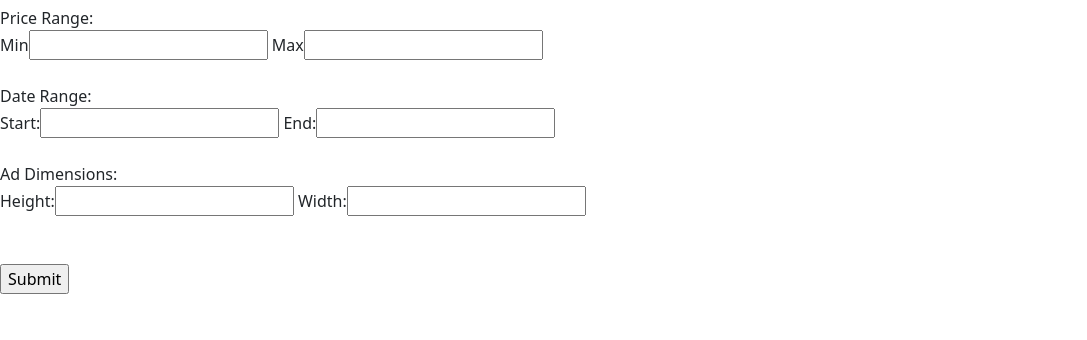
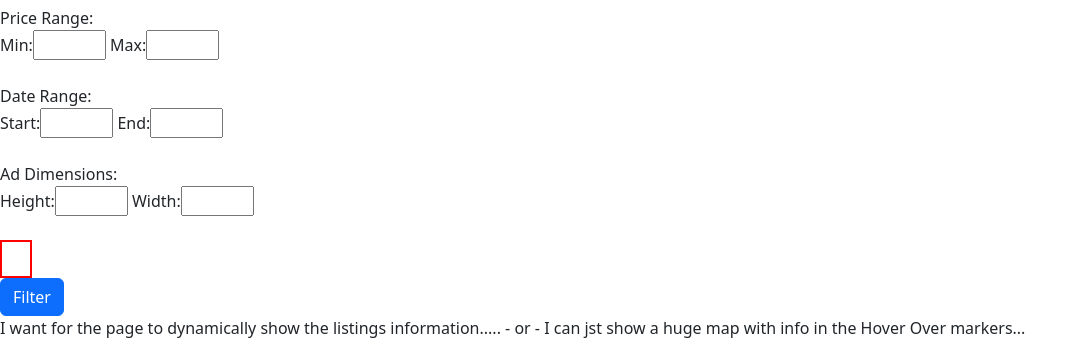
Before and after one commit to dmazuera/project, a Flask app: page /search_zipcode in a window 1280 px wide. Shown: the part 631-971 px from the top of the page, without its empty margins (0-1087 px from the left). Before the commit the page ends 925 px from the top, so only its background shows below. Run offline with Flask 2, Linux system fonts and the light colour scheme; data that the repository does not hold is empty; some libraries are stand-ins or nearby versions.

Commit message:
commiting changes to Filter Search and markers on map.

```diff
--- a/model_project.py
+++ b/model_project.py
@@ -50,8 +50,8 @@
     phone = db.Column(db.String(64), nullable=False)
     address = db.Column(db.String(1000), nullable=False)
     zipcode = db.Column(db.String(64), nullable=False)
-    lat = db.Column(db.Float, nullable=False)
-    lng = db.Column(db.Float, nullable=False)
+    lat = db.Column(db.Float)
+    lng = db.Column(db.Float)
     height_max = db.Column(db.Integer)
     width_max = db.Column(db.Integer)
     image = db.Column(db.String(1000))
--- /dev/null
+++ b/static/js/map-refine.js
@@ -0,0 +1,33 @@
+
+function FilterListings(start_date, end_date, min_price, max_price, ad-height, ad-width) {
+    var totalDays = end_date - start_date;
+    var priceListing = 15;
+
+    var totalPrice = totalDays * priceListing;
+
+    return totalPrice;
+}
+
+$('#refine-search').on('submit', function (evt) {
+    evt.preventDefault();
+    // debugger
+
+
+    var startDate = parseInt($('#start_date').val());
+    var endDate = parseInt($('#end_date').val());
+
+    var total_amt = total(startDate, endDate);
+
+    $('#result').text(total_amt);
+
+});
+
+
+
+
+Function:
+Take in the adustments from max_price min_price... startDate endDate.... ad dimensions.. and
+SEARCH through the zipcode datamase **already** displayed on the page and
+filter that database FURTHER to show now only
+
+Marker results that match that filter ask.
--- a/static/js/map.js
+++ b/static/js/map.js
@@ -1,9 +1,12 @@
+
+
 function initMap() {
 
-  // Specify where the map is centered
+  // Intial map hard coded to center of the Bay Area
   // Defining this variable outside of the map optios markers
   // it easier to dynamically change if you need to recenter
-  var myLatLng = {lat: 37.594, lng: -122.200};
+  var bayMap = {lat: 37.594, lng: -122.200};
+  var myLatLng = bayMap
 
   // Create a map object and specify the DOM element for display.
   var map = new google.maps.Map(document.getElementById('diana-map'), {
@@ -35,6 +38,38 @@
           infoWindow.open(map, marker);
       });
   }
+
+
+  // //////////////////////////
+  // // geocoding by address //
+  // //////////////////////////
+
+  // function addHackbrightByAddress() {
+  //   var hackbright = new google.maps.Geocoder();
+  //   var address = "683 Sutter Street, San Francisco, CA";
+
+  //   hackbright.geocode({'address': address},
+  //     function(results, status) {
+  //       if (status === google.maps.GeocoderStatus.OK) {
+  //         map.setCenter(results[0].geometry.location);
+  //         var marker = new google.maps.Marker({
+  //           map: map,
+  //           position: results[0].geometry.location
+  //         });
+  //       } else {
+  //         alert('Geocode was not successful for the following reason: ' + status);
+  //       }
+  //   });
+  // }
+
+  // // addHackbrightByAddress();
+
+
 }
 
 google.maps.event.addDomListener(window, 'load', initMap);
+
+
+
+
+// ############################# everything below here comment out #############################
--- a/templates/map_select_listing.html
+++ b/templates/map_select_listing.html
@@ -21,7 +21,8 @@
       <div id=listing{{ listing.listing_id }}  class=marker-div data-business={{ listing.business }} data-address={{ listing.address }} data-lat={{ listing.lat }} data-lng={{ listing.lng }}></div>
 
           <script>
-              var lat = $('#listing {{ listing.listing_id }} ').data('lat');
+              var lat = $('#listing{{ listing.listing_id }}').data('lat');
+              var lng = $('#listing{{ listing.listing_id }}').data('lng');
 
               var marker = new google.maps.Marker( {
                   location : {lat: lat , lng: lng},
@@ -39,7 +40,7 @@
 
 
     <div id="diana-map" ></div>
-
+<!--
 
     <div id="search_listings">
         <h1> Filter Your Search</h1>
@@ -62,7 +63,45 @@
             <br>
             <input type="submit" name="refine_search">
         </form>
+  </div> -->
+
+
+  <div>
+    <h1> Filter Your Search</h1>
+        <form id="refine-search">
+
+            Price Range: <br>
+            Min:<input type="text" size="2" name="min_price" id="min_price" required>
+            Max:<input type="text" size="2" name="max_price" id="max_price" required><br>
+            <br>
+
+            Date Range: <br>
+            Start:<input type="text" size="2" name="start_date" id="start_date" required>
+            End:<input type="text" size="2" name="end_date" id="end_date" required><br>
+            <br>
+
+            Ad Dimensions: <br>
+            Height:<input type="text" size="2" name="ad_height" id="ad-height" required>
+            Width:<input type="text" size="2" name="ad_width" id="ad-width" required><br>
+
+            <br>
+            <span id="result">&nbsp;</span>
+       <!--      RESULTS this time will NOT be a BOX but will make the MAP MARKERS CHANGE! -->
+            <br>
+          <input type="submit" id="filter_search" name="filter_search" class="btn btn-primary input-sm" value="Filter">
+
+        </form>
+
+
   </div>
+<!-- <script src="http://code.jquery.com/jquery.js"></script> -->
+<script src="static/js/map-refine.js"></script>
+
+
+    I want for the page to dynamically show the listings information.....
+    - or -
+    I can jst show a huge map with info in the Hover Over markers...
+
 
 
 {% endblock %}
```
Also changed, not shown: server.py (+7 -15 lines), static/js/map-extra.js (added, +14 -0 lines), 2 other files.
